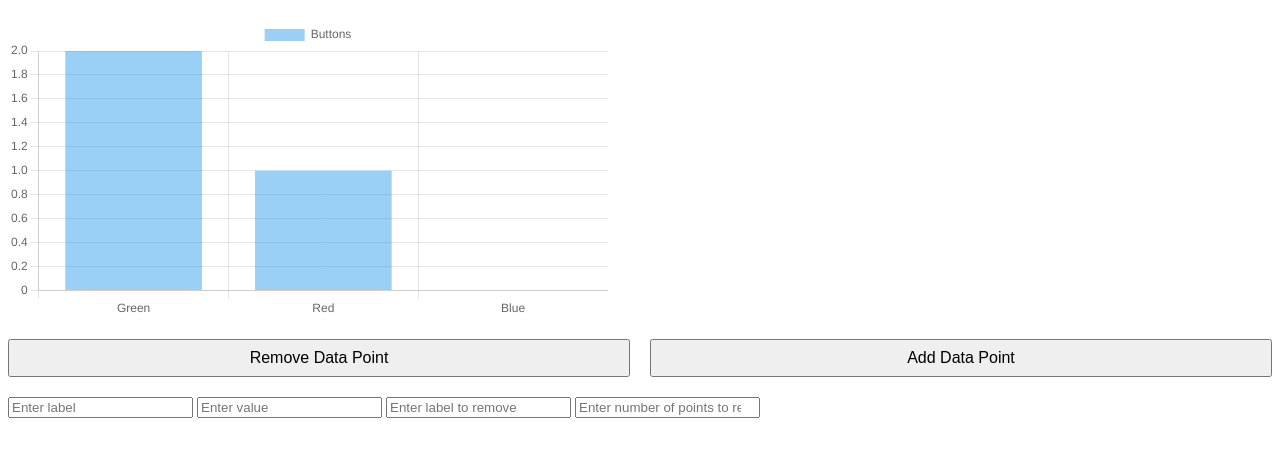
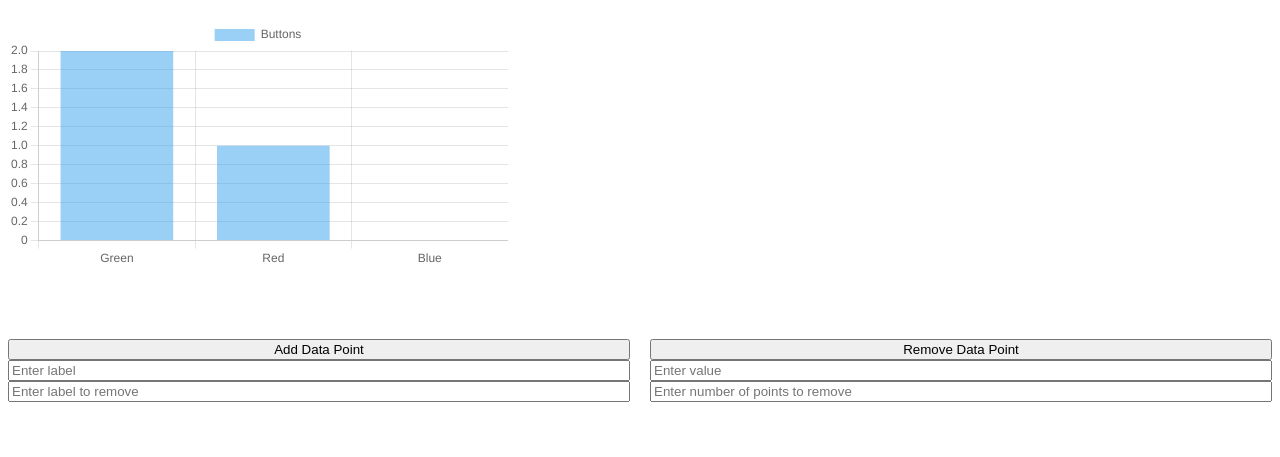
Before and after one commit to dealev/Deal_Evan_Homework_2, a website: page views/index.html in a window 1280 px wide. Shown: the part 61-518 px from the top of the page. Drawn offline with nearby package versions, Linux system fonts and the light colour scheme; no server answers.

Commit message:
styling changes

```diff
--- a/views/index.html
+++ b/views/index.html
@@ -12,7 +12,7 @@
             column-gap: 20px;
         }
 
-        #chartButtons button {
+        #chartButtons button input {
             padding: 8px;
             font-size: 16px;
         }
@@ -20,20 +20,20 @@
 </head>
 <body>
     <h1>Data Visualization</h1>
-    <div style="height: 300px">
-        <canvas id="chart"></canvas>
+    <div style="height: 300px; width: 500px;">
+        <canvas id="chart" ></canvas>
     </div>
 
     <div id="chartButtons">
+        <button id="addButton">Add Data Point</button>
         <button id="removeButton">Remove Data Point</button>
-        <button id="addButton">Add Data Point</button>
+
+        <!-- input boxes to remove and add a datapoint -->
+        <input type="text" name="label" id="label" placeholder="Enter label">
+        <input type="number" name="num" id="num" placeholder="Enter value">
+        <input type="text" name="removeLabel" id="removeLabel" placeholder="Enter label to remove">
+        <input type="number" name="removeCount" id="removeCount" placeholder="Enter number of points to remove" min="1">
     </div>
-    <!-- input boxes to remove and add a datapoint -->
-    <input type="text" name="label" id="label" placeholder="Enter label">
-    <input type="number" name="num" id="num" placeholder="Enter value">
-    <input type="text" name="removeLabel" id="removeLabel" placeholder="Enter label to remove">
-    <input type="number" name="removeCount" id="removeCount" placeholder="Enter number of points to remove" min="1">
-
     <script src="https://cdn.jsdelivr.net/npm/chart.js"></script>
     <script src="app.js"></script>
 </body>
```
